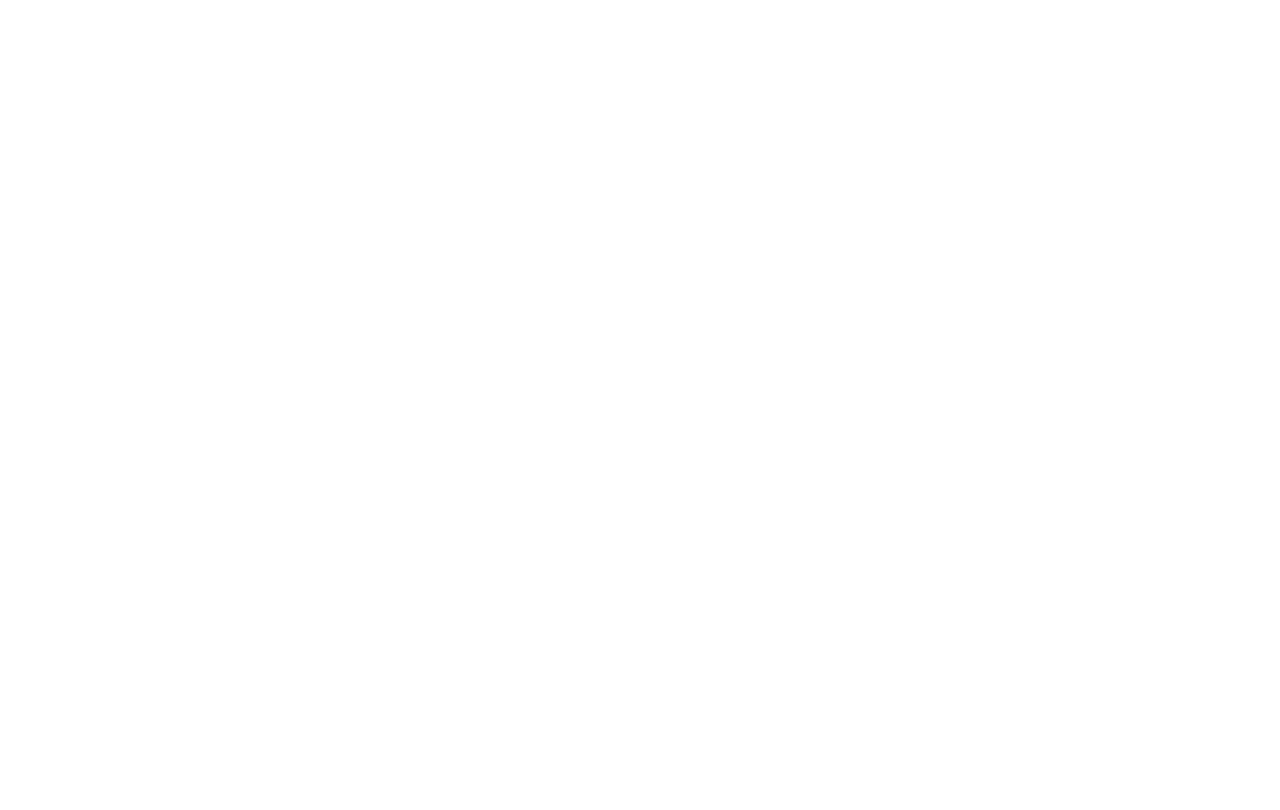
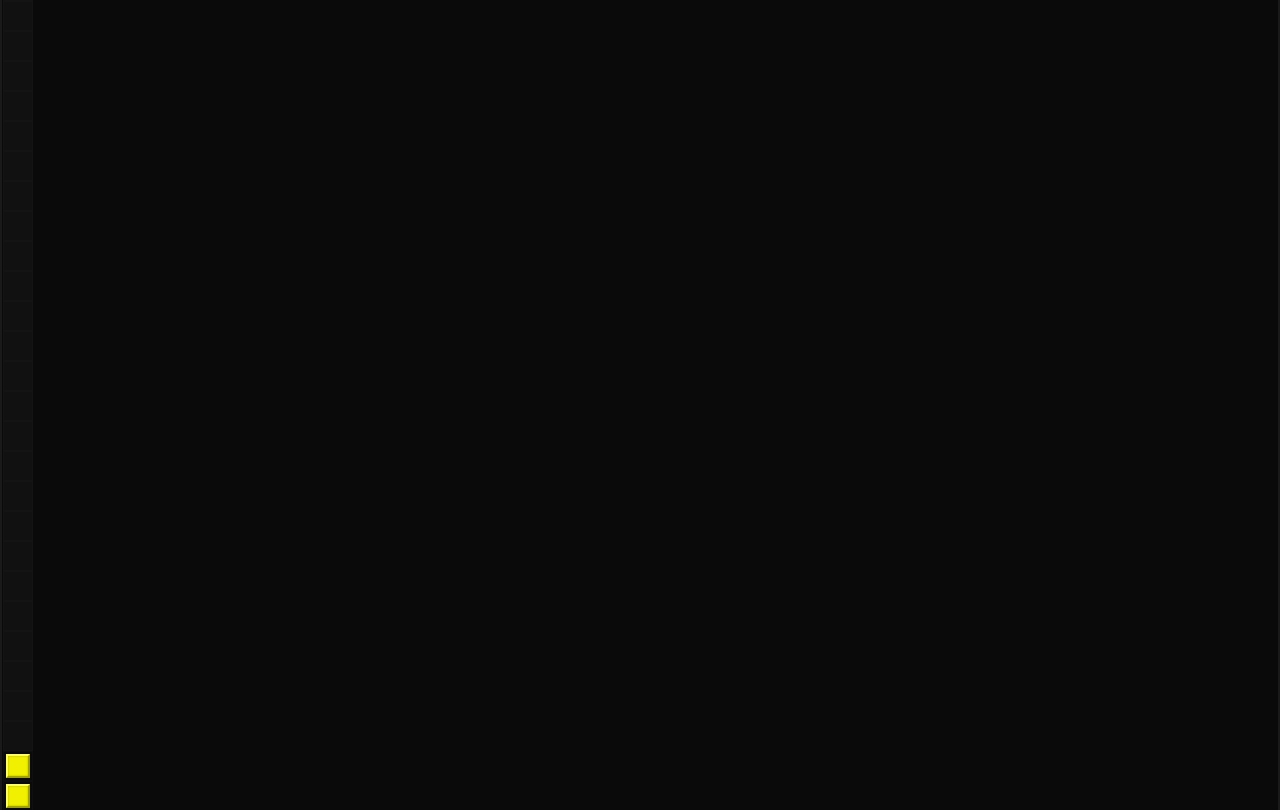
Before and after one commit to blahablast/fog-town-enigma, a Next.js app: page / in a window 1280 px wide. Shown: the part 620-1430 px from the top of the page. Before the commit the page ends 800 px from the top, so only its background shows below. Built offline with nearby package versions, Linux system fonts and the light colour scheme.

Commit message:
lots of css changes to get a look I can go forward with

```diff
--- a/src/app/globals.css
+++ b/src/app/globals.css
@@ -20,50 +20,94 @@
   font-family: Arial, Helvetica, sans-serif;
 }
 
-/* src/app/globals.css */
-.piece-I {
-  background-color: #00f0f0 !important;
-}
-.piece-O {
-  background-color: #f0f000 !important;
-}
-.piece-T {
-  background-color: #a000f0 !important;
-}
-.piece-S {
-  background-color: #00f000 !important;
-}
-.piece-Z {
-  background-color: #f00000 !important;
-}
-.piece-J {
-  background-color: #0000f0 !important;
-}
-.piece-L {
-  background-color: #f0a000 !important;
-}
-
 .tetris-cell {
   width: 30px;
   height: 30px;
-  border: 1px solid rgba(255, 255, 255, 0.1);
+  position: relative;
+  border: 1px solid rgba(255, 255, 255, 0.02);
 }
 
-/* Optional: Add some hover effects for better visual feedback */
-.tetris-cell:hover {
-  opacity: 0.9;
+.tetris-cell:empty {
+  border-color: rgba(255, 255, 255, 0.01); /* Even dimmer for empty cells */
+  background-color: #111; /* Dark background for empty cells */
 }
 
-/* Optional: Add some animation for when pieces lock in place */
-@keyframes lockPiece {
-  0% {
-    transform: scale(1.1);
-  }
-  100% {
-    transform: scale(1);
-  }
+.cell-inner {
+  position: absolute;
+  top: 2px;
+  left: 2px;
+  right: 2px;
+  bottom: 2px;
+  border-style: solid;
+  border-width: 2px;
+  box-shadow: inset 0 0 2px rgba(0, 0, 0, 0.3);
 }
 
-.piece-locked {
-  animation: lockPiece 0.1s ease;
+.piece-I .cell-inner {
+  background-color: #00f0f0;
+  border-top-color: #60ffff;
+  border-left-color: #60ffff;
+  border-right-color: #00a0a0;
+  border-bottom-color: #00a0a0;
 }
+
+.piece-O .cell-inner {
+  background-color: #f0f000;
+  border-top-color: #ffff60;
+  border-left-color: #ffff60;
+  border-right-color: #a0a000;
+  border-bottom-color: #a0a000;
+}
+
+.piece-T .cell-inner {
+  background-color: #a000f0;
+  border-top-color: #d060ff;
+  border-left-color: #d060ff;
+  border-right-color: #6000a0;
+  border-bottom-color: #6000a0;
+}
+
+.piece-S .cell-inner {
+  background-color: #00f000;
+  border-top-color: #60ff60;
+  border-left-color: #60ff60;
+  border-right-color: #00a000;
+  border-bottom-color: #00a000;
+}
+
+.piece-Z .cell-inner {
+  background-color: #f00000;
+  border-top-color: #ff6060;
+  border-left-color: #ff6060;
+  border-right-color: #a00000;
+  border-bottom-color: #a00000;
+}
+
+.piece-J .cell-inner {
+  background-color: #0000f0;
+  border-top-color: #6060ff;
+  border-left-color: #6060ff;
+  border-right-color: #0000a0;
+  border-bottom-color: #0000a0;
+}
+
+.piece-L .cell-inner {
+  background-color: #f0a000;
+  border-top-color: #ffd060;
+  border-left-color: #ffd060;
+  border-right-color: #a06000;
+  border-bottom-color: #a06000;
+}
+
+/* Board styles */
+.board-grid {
+  background-color: #0a0a0a;
+  border: 2px solid #1a1a1a;
+  padding: 1px;
+  box-shadow: 0 0 30px rgba(0, 0, 0, 0.5);
+}
+
+.empty-cell {
+  border: 1px solid rgba(255, 255, 255, 0.02);
+  background-color: #111;
+}
--- a/src/components/Board.jsx
+++ b/src/components/Board.jsx
@@ -1,5 +1,4 @@
 'use client'
-
 import { useSelector } from 'react-redux'
 import { BOARD_WIDTH, BOARD_HEIGHT } from '@/constants/tetris'
 import Cell from './Cell'
@@ -13,18 +12,11 @@
     const displayBoard = board.map((row) => [...row])
 
     if (currentPiece) {
-      console.log(
-        'Rendering piece:',
-        currentPiece,
-        'at position:',
-        currentPosition
-      )
       currentPiece.shape.forEach((row, y) => {
         row.forEach((cell, x) => {
           if (cell) {
             const boardY = currentPosition.y + y
             const boardX = currentPosition.x + x
-            console.log('Attempting to place cell at:', boardX, boardY)
             if (
               boardY >= 0 &&
               boardY < BOARD_HEIGHT &&
@@ -42,7 +34,7 @@
   }
 
   return (
-    <div className="grid gap-0">
+    <div className="board-grid">
       {getDisplayBoard().map((row, y) => (
         <div key={y} className="flex">
           {row.map((cell, x) => (
--- a/src/components/Cell.jsx
+++ b/src/components/Cell.jsx
@@ -1,14 +1,9 @@
 'use client'
 
-const Cell = ({ color }) => {
-  console.log('rendering cell with color:', color)
-  return (
-    <div
-      className={`w-8 h-8 border border-opacity-10 border-white ${
-        color ? color : 'bg-gray-800'
-      }`}
-    />
-  )
-}
+const Cell = ({ color }) => (
+  <div className={`tetris-cell ${color ? color : 'empty-cell'}`}>
+    {color && <div className="cell-inner"></div>}
+  </div>
+)
 
 export default Cell
--- a/src/components/Game.jsx
+++ b/src/components/Game.jsx
@@ -1,5 +1,4 @@
 'use client'
-
 import { useEffect } from 'react'
 import { useDispatch, useSelector } from 'react-redux'
 import {
@@ -18,7 +17,6 @@
   const score = useSelector((state) => state.game.score)
 
   useEffect(() => {
-    console.log('Starting game')
     dispatch(startGame())
   }, [dispatch])
 
@@ -42,7 +40,7 @@
 
     window.addEventListener('keydown', handleKeyPress)
     return () => window.removeEventListener('keydown', handleKeyPress)
-  }, [])
+  }, [dispatch])
 
   useEffect(() => {
     const gameLoop = setInterval(() => {
@@ -52,35 +50,34 @@
     }, TICK_SPEED)
 
     return () => clearInterval(gameLoop)
-  }, [gameOver])
+  }, [gameOver, dispatch])
 
   return (
-    <div className="min-h-screen bg-gray-900 text-white flex items-center justify-center">
-      <div className="space-y-4">
-        <div className="text-center mb-4">
-          <h1 className="text-4xl font-bold mb-2">Tetris</h1>
-          <p className="text-xl">Score: {score}</p>
-        </div>
+    <div className="min-h-screen bg-gray-900 text-white flex flex-col items-center justify-center p-4">
+      <h1 className="text-6xl font-bold mb-4 text-blue-400">TETRIS</h1>
+      <p className="text-2xl text-blue-400 mb-8">Score: {score}</p>
+
       <div className="border-4 border-gray-700 p-1 bg-gray-800">
         <Board />
       </div>
+
       {gameOver && (
-          <div className="text-center">
-            <p className="text-xl mb-4">Game Over!</p>
+        <div className="text-center mt-8">
+          <p className="text-3xl font-bold text-red-500 mb-4">Game Over!</p>
           <button
-              className="bg-blue-500 hover:bg-blue-600 px-4 py-2 rounded"
+            className="bg-blue-500 hover:bg-blue-600 px-8 py-3 rounded-lg text-xl font-bold transition-all"
             onClick={() => dispatch(startGame())}
           >
             New Game
           </button>
         </div>
       )}
+
       {!gameOver && (
-          <div className="text-center text-sm text-gray-400">
+        <div className="text-center mt-4 text-gray-400">
           <p>Use arrow keys to move and rotate</p>
         </div>
       )}
-      </div>
     </div>
   )
 }
```
Also changed, not shown: 1 other file (tests, documents, lock files or other folders). Lines whose indentation alone changed are shown as unchanged.
